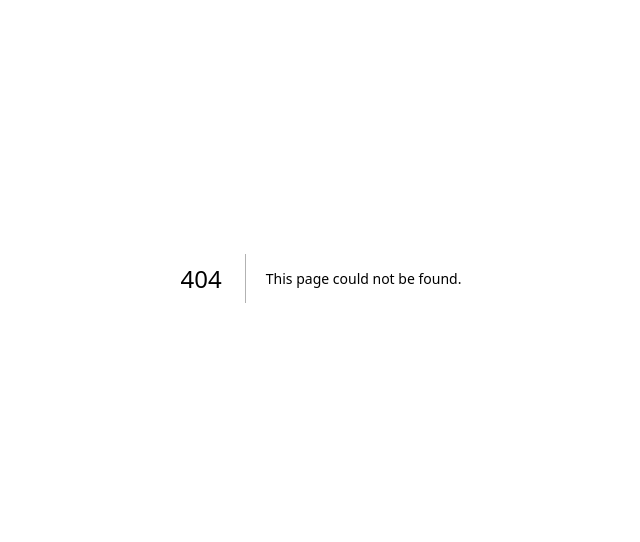
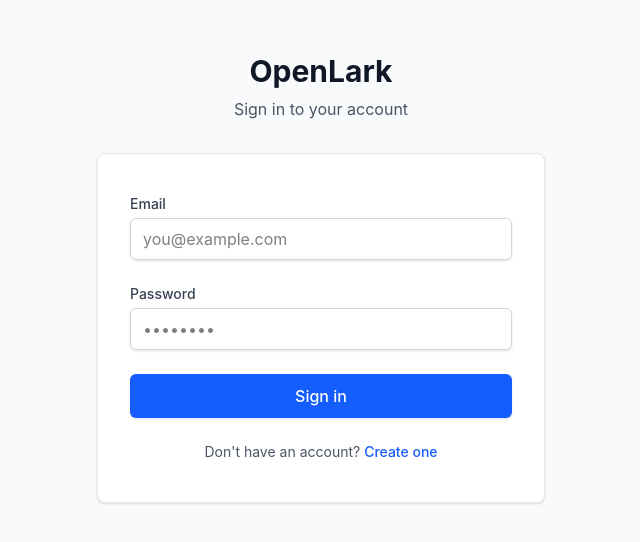
Before and after one commit to tmad4000/openlark, a Next.js app in the folder apps/web/: page /login in a window 1280 px wide. Before the commit this address had no page. Shown: the part 122-664 px from the top of the page, without its empty margins (319-959 px from the left). Built offline with nearby package versions, Linux system fonts and the light colour scheme.

Commit message:
feat(US-010): Login page UI
Co-Authored-By: Claude Opus 4.5 <noreply@anthropic.com>

```diff
--- /dev/null
+++ b/apps/web/src/app/login/page.tsx
@@ -0,0 +1,159 @@
+"use client";
+
+import { useState, FormEvent } from "react";
+import { useRouter } from "next/navigation";
+
+const EMAIL_REGEX = /^[^\s@]+@[^\s@]+\.[^\s@]+$/;
+
+interface ValidationErrors {
+  email?: string;
+  password?: string;
+}
+
+export default function LoginPage() {
+  const router = useRouter();
+  const [email, setEmail] = useState("");
+  const [password, setPassword] = useState("");
+  const [errors, setErrors] = useState<ValidationErrors>({});
+  const [apiError, setApiError] = useState<string | null>(null);
+  const [isSubmitting, setIsSubmitting] = useState(false);
+
+  const validate = (): boolean => {
+    const newErrors: ValidationErrors = {};
+
+    if (!email) {
+      newErrors.email = "Email is required";
+    } else if (!EMAIL_REGEX.test(email)) {
+      newErrors.email = "Please enter a valid email address";
+    }
+
+    if (!password) {
+      newErrors.password = "Password is required";
+    }
+
+    setErrors(newErrors);
+    return Object.keys(newErrors).length === 0;
+  };
+
+  const handleSubmit = async (e: FormEvent) => {
+    e.preventDefault();
+    setApiError(null);
+
+    if (!validate()) {
+      return;
+    }
+
+    setIsSubmitting(true);
+
+    try {
+      const res = await fetch("/api/auth/login", {
+        method: "POST",
+        headers: { "Content-Type": "application/json" },
+        body: JSON.stringify({
+          email,
+          password,
+        }),
+      });
+
+      const data = await res.json();
+
+      if (!res.ok) {
+        setApiError(data.error || "Login failed. Please try again.");
+        return;
+      }
+
+      // Store session token in cookie
+      document.cookie = `session_token=${data.token}; path=/; max-age=${30 * 24 * 60 * 60}; samesite=strict`;
+
+      router.push("/app");
+    } catch {
+      setApiError("Network error. Please check your connection and try again.");
+    } finally {
+      setIsSubmitting(false);
+    }
+  };
+
+  return (
+    <div className="min-h-screen flex items-center justify-center bg-gray-50 px-4 py-12 sm:px-6 lg:px-8">
+      <div className="w-full max-w-md">
+        <div className="text-center mb-8">
+          <h1 className="text-3xl font-bold text-gray-900">OpenLark</h1>
+          <p className="mt-2 text-gray-600">Sign in to your account</p>
+        </div>
+
+        <form
+          onSubmit={handleSubmit}
+          className="bg-white shadow-sm rounded-lg border border-gray-200 px-8 py-10 space-y-6"
+        >
+          {apiError && (
+            <div className="bg-red-50 border border-red-200 text-red-700 px-4 py-3 rounded-md text-sm">
+              {apiError}
+            </div>
+          )}
+
+          <div>
+            <label
+              htmlFor="email"
+              className="block text-sm font-medium text-gray-700 mb-1"
+            >
+              Email
+            </label>
+            <input
+              id="email"
+              type="email"
+              value={email}
+              onChange={(e) => setEmail(e.target.value)}
+              className={`w-full px-3 py-2 border rounded-md shadow-sm focus:outline-none focus:ring-2 focus:ring-blue-500 focus:border-blue-500 ${
+                errors.email ? "border-red-500" : "border-gray-300"
+              }`}
+              placeholder="you@example.com"
+            />
+            {errors.email && (
+              <p className="mt-1 text-sm text-red-600">{errors.email}</p>
+            )}
+          </div>
+
+          <div>
+            <label
+              htmlFor="password"
+              className="block text-sm font-medium text-gray-700 mb-1"
+            >
+              Password
+            </label>
+            <input
+              id="password"
+              type="password"
+              value={password}
+              onChange={(e) => setPassword(e.target.value)}
+              className={`w-full px-3 py-2 border rounded-md shadow-sm focus:outline-none focus:ring-2 focus:ring-blue-500 focus:border-blue-500 ${
+                errors.password ? "border-red-500" : "border-gray-300"
+              }`}
+              placeholder="••••••••"
+            />
+            {errors.password && (
+              <p className="mt-1 text-sm text-red-600">{errors.password}</p>
+            )}
+          </div>
+
+          <button
+            type="submit"
+            disabled={isSubmitting}
+            className="w-full py-2.5 px-4 bg-blue-600 hover:bg-blue-700 text-white font-medium rounded-md shadow-sm focus:outline-none focus:ring-2 focus:ring-offset-2 focus:ring-blue-500 disabled:opacity-50 disabled:cursor-not-allowed transition-colors"
+          >
+            {isSubmitting ? "Signing in..." : "Sign in"}
+          </button>
+
+          <p className="text-center text-sm text-gray-600">
+            Don&apos;t have an account?{" "}
+            <a
+              href="/register"
+              className="text-blue-600 hover:text-blue-700 font-medium"
+            >
+              Create one
+            </a>
+          </p>
+        </form>
+      </div>
+    </div>
+  );
+}
```
Also changed, not shown: 2 other files (tests, documents, lock files or other folders).
